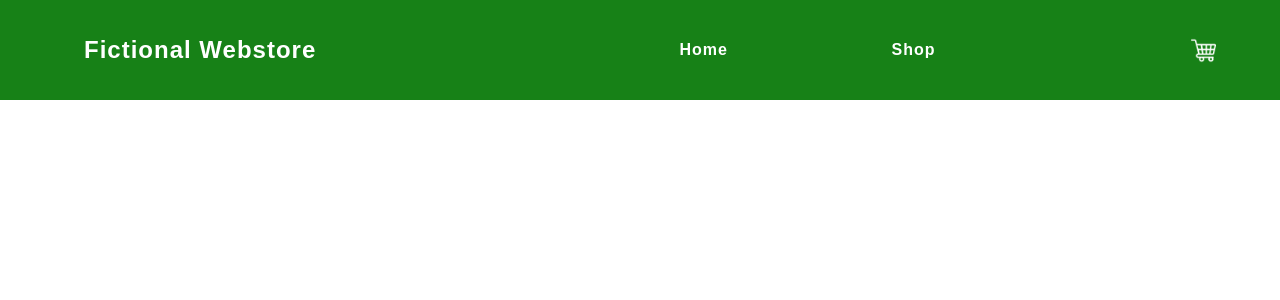
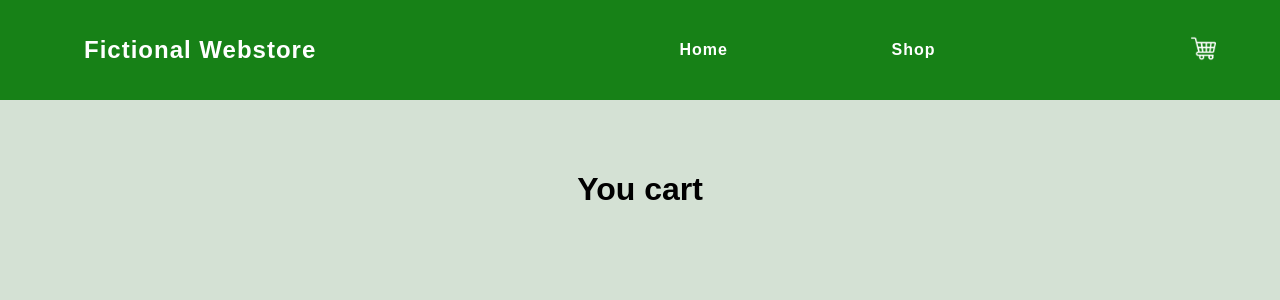
Before and after one commit to nagyb3/shopping-cart, a React (Create React App) app: page /shop/checkout in a window 1280 px wide. Shown: the top 300 px of the page. Built offline with nearby package versions, Linux system fonts and the light colour scheme.

Commit message:
current items in cart counter updates

```diff
--- a/src/App.css
+++ b/src/App.css
@@ -42,4 +42,5 @@ nav a {
     padding: 5%;
     -webkit-filter: grayscale(1) invert(1);
     filter: grayscale(1) invert(1);
+    appearance: image;
 }
--- a/src/App.js
+++ b/src/App.js
@@ -3,15 +3,26 @@ import './App.css';
 import Navbar from "./Components/Navbar";
 import Home from "./Components/Home";
 import Shop from "./Components/Shop";
+import Checkout from "./Components/Checkout";
 import { BrowserRouter, Routes, Route } from "react-router-dom";
 
 function App() {
+
+    const [cartByItem, setCartByItem] = React.useState({
+        elephant: 0, fox: 0, koala: 0, mosquito: 0, rhino: 0, snake: 0
+    })
+
+    function updateCartState(newState) {
+        setCartByItem(newState)
+    }
+
     return (
         <BrowserRouter>
             <Navbar />
             <Routes>
                 <Route path="/" exact element={<Home />} />
-                <Route path="/shop" element={<Shop />} />
+                <Route path="/shop" element={<Shop cartByItem={cartByItem} updateCartState={updateCartState} setCartByItem={setCartByItem} />} />
+                <Route path="/shop/checkout" element={<Checkout cartByItem={cartByItem} setCartByItem={setCartByItem} />} />
             </Routes>
         </BrowserRouter>
     );
--- /dev/null
+++ b/src/Components/Checkout.js
@@ -0,0 +1,13 @@
+import React from "react"
+import "./checkout.css"
+
+export default function Checkout(props) {
+    return (
+        <div className="checkout-container">
+            <h1 className="your-cart">You cart</h1>
+            <div className="card-container">
+
+            </div>
+        </div>
+    )
+}
--- a/src/Components/Navbar.js
+++ b/src/Components/Navbar.js
@@ -2,11 +2,6 @@ import React from "react"
 import cart from "../images/cart.png"
 
 export default function Navbar() {
-
-    function handleClick() {
-
-    }
-
     return (
         <nav>
             <h1><a href="/">Fictional Webstore</a></h1>
@@ -14,7 +9,7 @@ export default function Navbar() {
                 <li><a href="/">Home</a></li>
                 <li><a href="/shop">Shop</a></li>
             </ul>
-            <img onClick={handleClick} src={cart} alt="" height="25px" id="shopping-cart-image"/>
+            <a id="shopping-cart-image" href="/shop/checkout"><img src={cart} alt="" height="25px"/></a>
         </nav>
     )
 }
--- a/src/Components/Shop.js
+++ b/src/Components/Shop.js
@@ -8,7 +8,7 @@ import mosquito from "../images/mosquito.png"
 import rhino from "../images/rhino.png"
 import snake from "../images/snake.png"
 
-export default function Shop() {
+export default function Shop(props) {
     const animalsArray = [fox, elephant, koala, mosquito, rhino, snake]
     const animalsInfoArray = [{name :"fox", price: 123},
         {name: "elephant", price: 231},
@@ -17,17 +17,50 @@ export default function Shop() {
         {name: "rhino", price: 353},
         {name: "snake", price: 672}]
 
-    const [cart, setCart] = React.useState([])
+    function setCartByItem(s) {
+        props.setCartByItem(s)
+    }
 
     function handleClick(name) {
-        setCart(prevState => [...prevState, name])
+        console.log(name)
+        let newobj = props.cartByItem;
+        for (const property in props.cartByItem) {
+            if (property === name) {
+                newobj[name] += 1
+            }
+        }
+        setCartByItem(newobj)
+        console.log(props.cartByItem)
+        updateCartLength()
+    }
+
+    const [cart, setCart] = React.useState(props.cartByItem)
+
+    React.useEffect(() => {
+        setCart(props.cartByItem)
+    }, [props.cartByItem])
+
+    function getCartLength() {
+        let result = 0;
+        for (const property in props.cartByItem) {
+            if (props.cartByItem[property] !== 0) {
+                result += props.cartByItem[property]
+            }
+        }
+        return result
+    }
+
+    const [cartLength, setCartLength] = React.useState(0);
+
+    function updateCartLength() {
+        setCartLength(getCartLength())
     }
 
     return (
         <div>
            <div className="sticky">
-               <p>Current items in your cart: {cart.length}</p>
-               <button className="checkout">Checkout</button>
+               <p>Current items in your cart: {cartLength}</p>
+               <a href="/shop/checkout" className="checkout-button">Checkout</a>
            </div>
             <div className="card-container">
                {animalsArray.map((animal, i) => {
--- /dev/null
+++ b/src/Components/checkout.css
@@ -0,0 +1,12 @@
+.checkout-container {
+    gap: 40px;
+    padding: 50px;
+    background-color: #d4e1d4;
+    height: calc(100vh - 200px)
+}
+
+h1.your-cart {
+    margin-left: auto;
+    margin-right: auto;
+    width: fit-content;
+}
--- a/src/Components/shop.css
+++ b/src/Components/shop.css
@@ -37,7 +37,8 @@
     margin: 0;
 }
 
-.sticky > button.checkout {
+.sticky .checkout-button {
+    text-decoration: none;
     background-color: darkgreen;
     color: white;
     border: 0;
```
